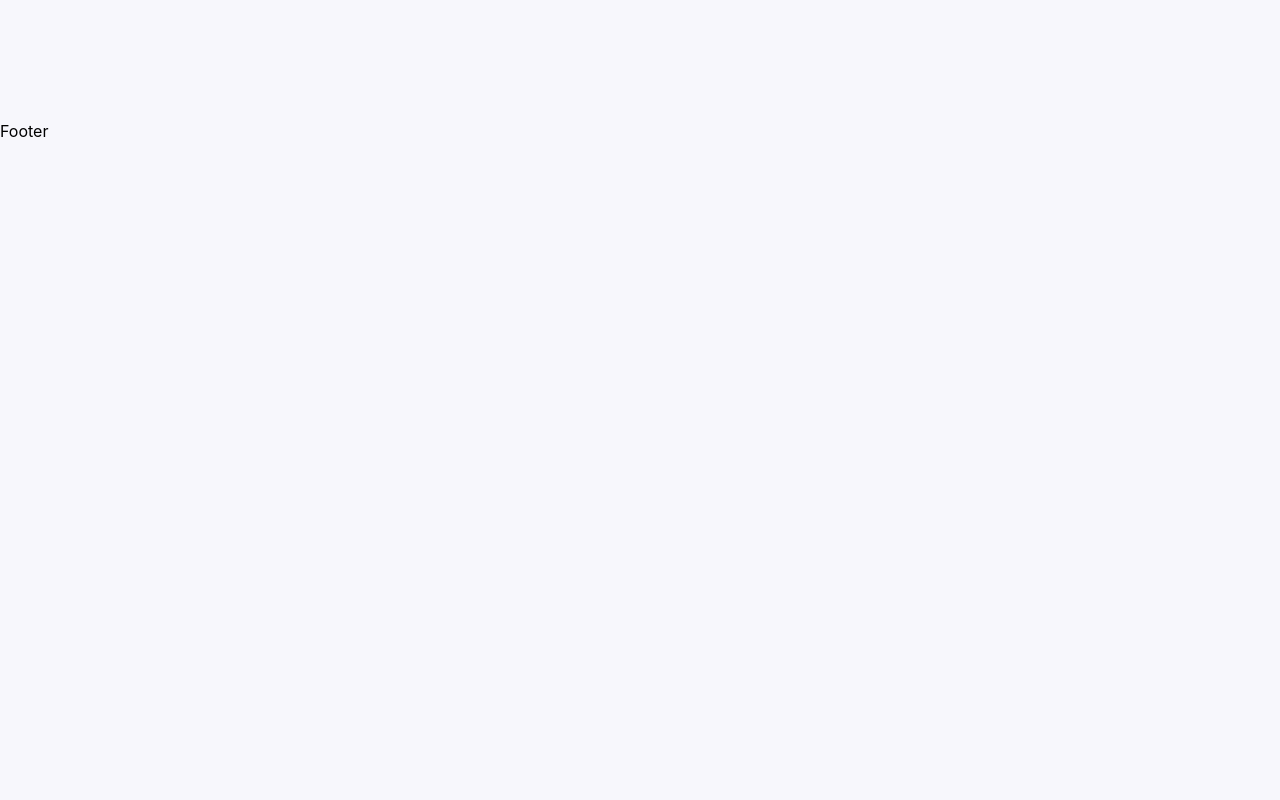
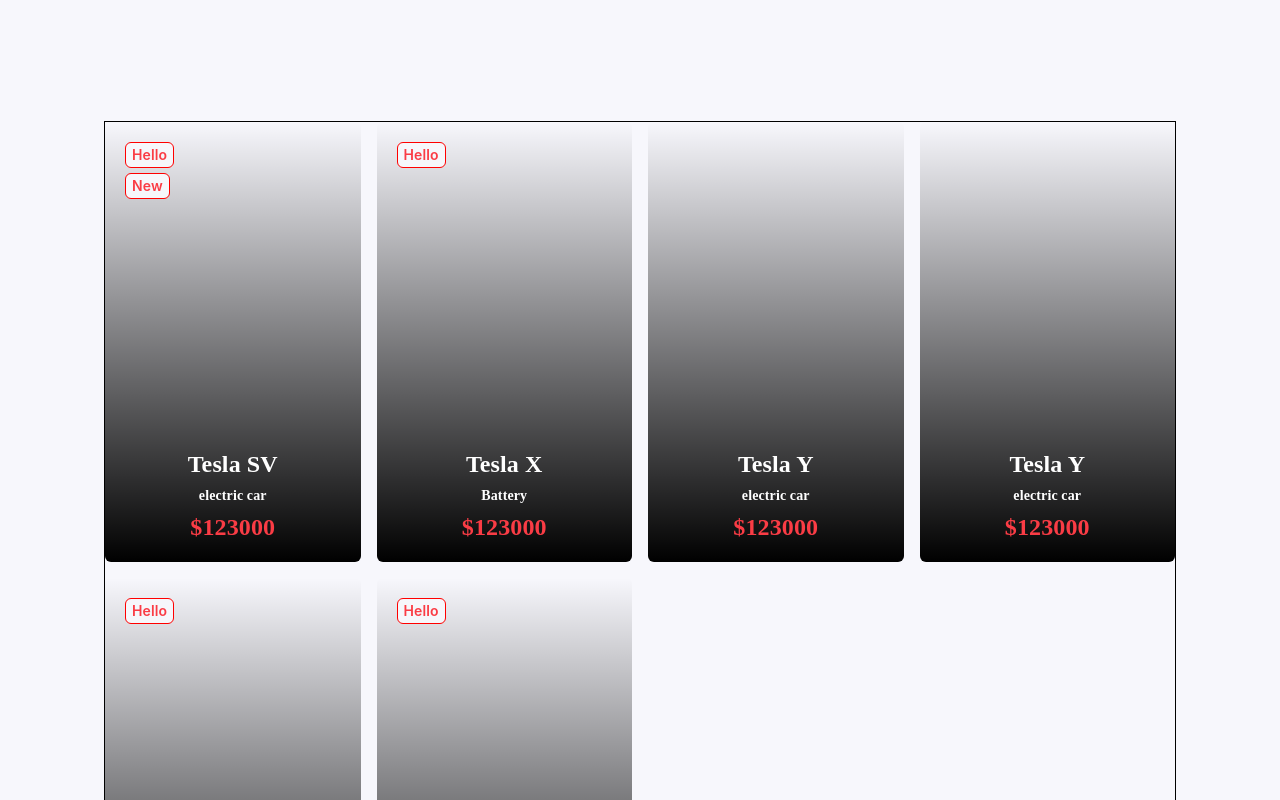
Before and after one commit to bandvov/scss-1, a React (Create React App) app: page / in a window 1280 px wide. Shown: the part 3160-3960 px from the top of the page. Before the commit the page ends 3301 px from the top, so only its background shows below. Built offline with nearby package versions, Linux system fonts and the light colour scheme.

Commit message:
add recomended items

```diff
--- a/src/App.js
+++ b/src/App.js
@@ -3,6 +3,7 @@
 import Footer from './components/footer/Footer';
 import Header from './components/header/Header';
 import Main from './components/Main/Main';
+import RecomendedItems from './components/RecomendedItems/RecomendedItems';
 import Title from './components/Title/Title';
 function App() {
   return (
@@ -11,6 +12,7 @@
       <BreadCrumbs />
       <Title />
       <Main />
+      <RecomendedItems />
       <Footer />
     </div>
   );
--- /dev/null
+++ b/src/components/RecomendedItem/RecomendedItem.js
@@ -0,0 +1,26 @@
+import React from 'react'
+import { Link } from 'react-router-dom'
+import Ribbon from '../Ribbon/Ribbon'
+import styles from './RecomendedItem.module.scss'
+
+export default function RecomendedItem({ title, category, price, url, ribbons }) {
+  return (
+    <Link to={url} className={styles.recomended__item}>
+      <span>
+        {ribbons?.map(ribbon => {
+          return <Ribbon>{ribbon}</Ribbon>
+        })}
+      </span>
+      <span></span>
+      <span className={styles.recomended__item__title} >
+        {title}
+      </span>
+      <span className={styles.recomended__item__category}>
+        {category}
+      </span>
+      <span className={styles.recomended__item__price}>
+        ${price}
+      </span>
+    </Link>
+  )
+}
--- /dev/null
+++ b/src/components/RecomendedItem/RecomendedItem.module.scss
@@ -0,0 +1,39 @@
+.recomended__item {
+  text-decoration: none;
+  height: 400px;
+  display: grid;
+  align-items: end;
+  grid-template-rows: auto  1fr;
+
+  gap: 8px;
+  padding: 20px;
+  background: linear-gradient(180deg, rgba(255, 255, 255, 0) 0%, #000000 100%);
+  border-radius: 6px;
+  -webkit-border-radius: 6px;
+  -moz-border-radius: 6px;
+  -ms-border-radius: 6px;
+  -o-border-radius: 6px;
+}
+
+.recomended__item__title,
+.recomended__item__category,
+.recomended__item__price {
+  font-family: 'Mulish';
+  font-style: normal;
+  font-weight: 700;
+  font-size: 24px;
+  line-height: 120%;
+  text-align: center;
+  letter-spacing: 0.005em;
+  color: #FFFFFF;
+}
+
+.recomended__item__category {
+  font-weight: 600;
+  font-size: 14px;
+  line-height: 130%;
+  letter-spacing: 0.008em;
+}
+.recomended__item__price {
+  color: #FA3C45;
+}
--- /dev/null
+++ b/src/components/RecomendedItems/RecomendedItems.js
@@ -0,0 +1,14 @@
+import React from 'react'
+import RecomendedItem from '../RecomendedItem/RecomendedItem'
+import styles from './RecomendedItems.module.scss'
+import { RECOMENDED_ITEMS } from '../../constants'
+
+export default function RecomendedItems() {
+  return (
+    <div className={styles.recomended__items}>
+      {RECOMENDED_ITEMS.map((item) => {
+        return <RecomendedItem {...item} />
+      })}
+    </div>
+  )
+}
--- /dev/null
+++ b/src/components/RecomendedItems/RecomendedItems.module.scss
@@ -0,0 +1,7 @@
+.recomended__items {
+  border: 1px solid;
+  display: grid;
+  grid-template-columns: repeat(4,1fr);
+  gap: 16px;
+  margin: 0 104px 160px;
+}
--- a/src/constants.js
+++ b/src/constants.js
@@ -107,3 +107,12 @@
     url: '?tag=tesla-x'
   },
 ]
+
+export const RECOMENDED_ITEMS = [
+  { url: '#1', title: 'Tesla SV', category: "electric car", price: 123000, ribbons: ["Hello", "New"] },
+  { url: '#2', title: 'Tesla X', category: "Battery", price: 123000, ribbons: ["Hello"] },
+  { url: '#3', title: 'Tesla Y', category: "electric car", price: 123000 },
+  { url: '#4', title: 'Tesla Y', category: "electric car", price: 123000, },
+  { url: '#5', title: 'Tesla Y', category: "electric car", price: 123000, ribbons: ["Hello"] },
+  { url: '#6', title: 'Tesla Y', category: "electric car", price: 123000, ribbons: ["Hello"] },
+]
```
